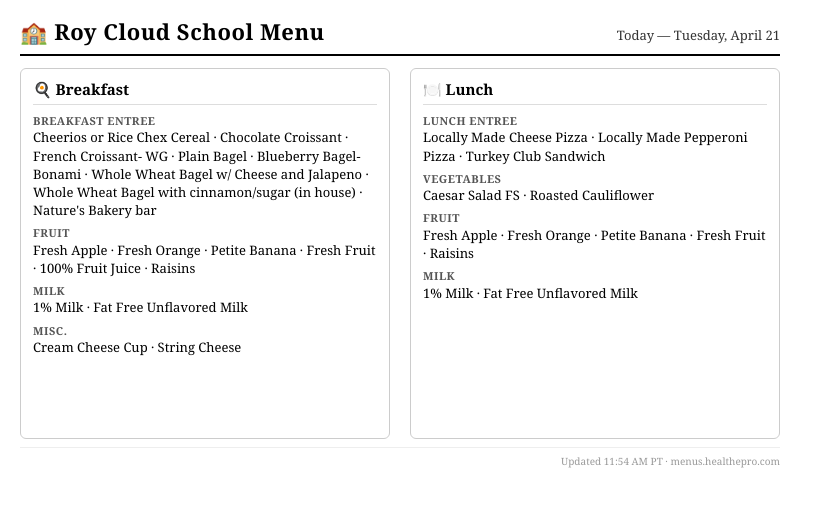
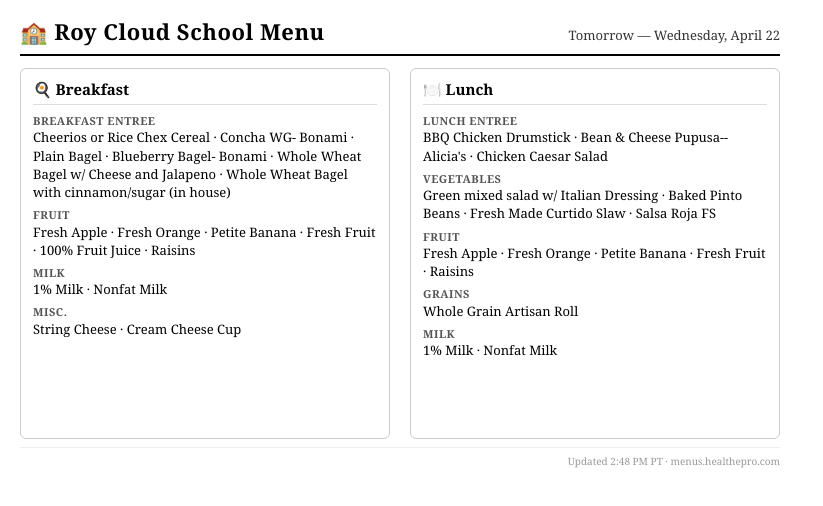
Before and after one commit to jarvis-jonsbot/trmnl-school-menu, a website: page docs/index.html in a window 1280 px wide. Shown: the whole page, without its empty margins (0-823 px from the left). Drawn offline with Linux system fonts and the light colour scheme.

Commit message:
Update menu for 2026-04-21

```diff
--- a/docs/index.html
+++ b/docs/index.html
@@ -3,7 +3,7 @@
 <head>
   <meta charset="UTF-8">
   <meta name="viewport" content="width=800">
-  <title>Roy Cloud Menu — Tuesday, April 21</title>
+  <title>Roy Cloud Menu — Wednesday, April 22</title>
   <style>
     /* TRMNL target: 800x480px, e-ink (black & white) */
     * { box-sizing: border-box; margin: 0; padding: 0; }
@@ -84,7 +84,7 @@
 <body>
   <header>
     <h1>🏫 Roy Cloud School Menu</h1>
-    <span class="date">Today — Tuesday, April 21</span>
+    <span class="date">Tomorrow — Wednesday, April 22</span>
   </header>
   <div class="menus">
 
@@ -93,7 +93,7 @@
 
     <div class="cat-row">
       <span class="cat-name">Breakfast Entree</span>
-      <span class="cat-items">Cheerios or Rice Chex Cereal · Chocolate Croissant · French Croissant- WG · Plain Bagel · Blueberry Bagel- Bonami · Whole Wheat Bagel w/ Cheese and Jalapeno · Whole Wheat Bagel with cinnamon/sugar (in house) · Nature's Bakery bar</span>
+      <span class="cat-items">Cheerios or Rice Chex Cereal · Concha WG- Bonami · Plain Bagel · Blueberry Bagel- Bonami · Whole Wheat Bagel w/ Cheese and Jalapeno · Whole Wheat Bagel with cinnamon/sugar (in house)</span>
     </div>
     <div class="cat-row">
       <span class="cat-name">Fruit</span>
@@ -101,11 +101,11 @@
     </div>
     <div class="cat-row">
       <span class="cat-name">Milk</span>
-      <span class="cat-items">1% Milk · Fat Free Unflavored Milk</span>
+      <span class="cat-items">1% Milk · Nonfat Milk</span>
     </div>
     <div class="cat-row">
       <span class="cat-name">Misc.</span>
-      <span class="cat-items">Cream Cheese Cup · String Cheese</span>
+      <span class="cat-items">String Cheese · Cream Cheese Cup</span>
     </div>
     </section>
 
@@ -114,22 +114,26 @@
 
     <div class="cat-row">
       <span class="cat-name">Lunch Entree</span>
-      <span class="cat-items">Locally Made Cheese Pizza · Locally Made Pepperoni Pizza · Turkey Club Sandwich</span>
+      <span class="cat-items">BBQ Chicken Drumstick · Bean & Cheese Pupusa--Alicia's · Chicken Caesar Salad</span>
     </div>
     <div class="cat-row">
       <span class="cat-name">Vegetables</span>
-      <span class="cat-items">Caesar Salad FS · Roasted Cauliflower</span>
+      <span class="cat-items">Green mixed salad w/ Italian Dressing · Baked Pinto Beans · Fresh Made Curtido Slaw · Salsa Roja FS</span>
     </div>
     <div class="cat-row">
       <span class="cat-name">Fruit</span>
       <span class="cat-items">Fresh Apple · Fresh Orange · Petite Banana · Fresh Fruit · Raisins</span>
     </div>
     <div class="cat-row">
+      <span class="cat-name">Grains</span>
+      <span class="cat-items">Whole Grain Artisan Roll</span>
+    </div>
+    <div class="cat-row">
       <span class="cat-name">Milk</span>
-      <span class="cat-items">1% Milk · Fat Free Unflavored Milk</span>
+      <span class="cat-items">1% Milk · Nonfat Milk</span>
     </div>
     </section>
   </div>
-  <footer>Updated 11:54 AM PT · menus.healthepro.com</footer>
+  <footer>Updated 2:48 PM PT · menus.healthepro.com</footer>
 </body>
 </html>
```
